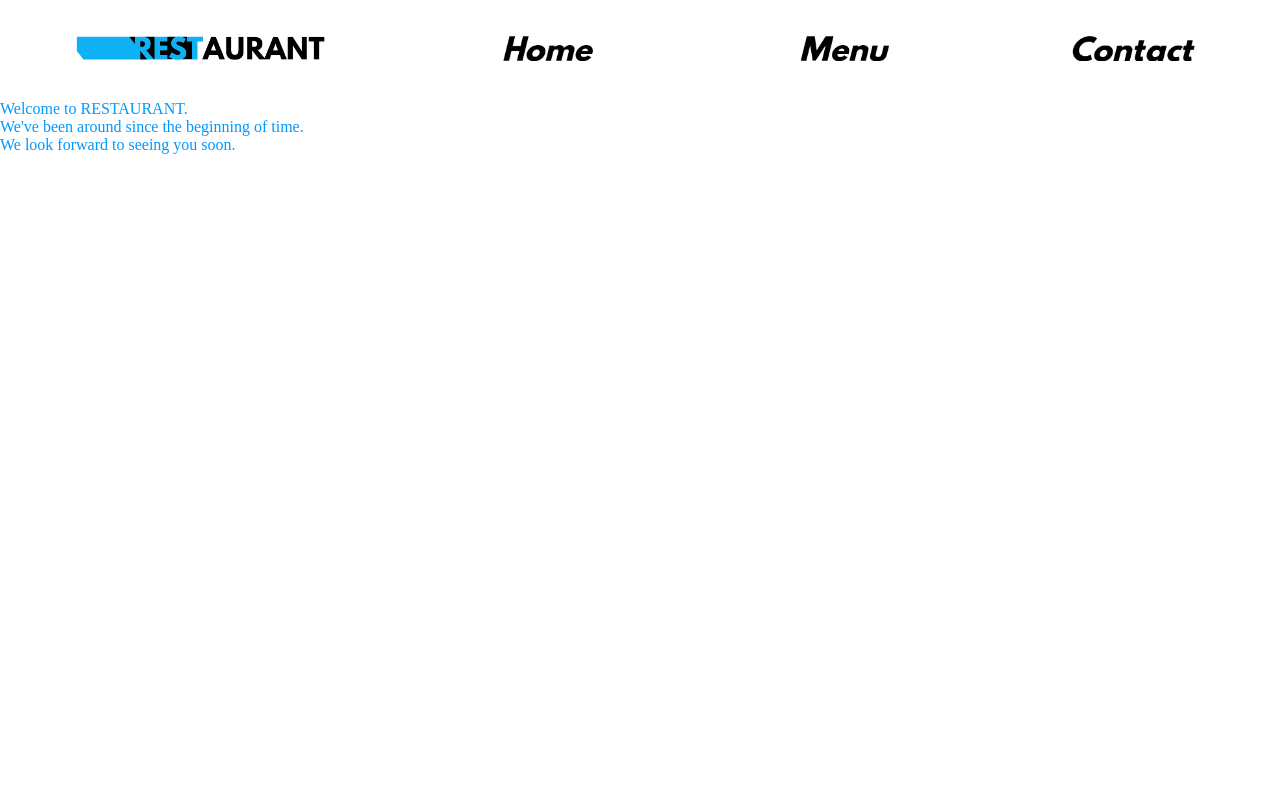
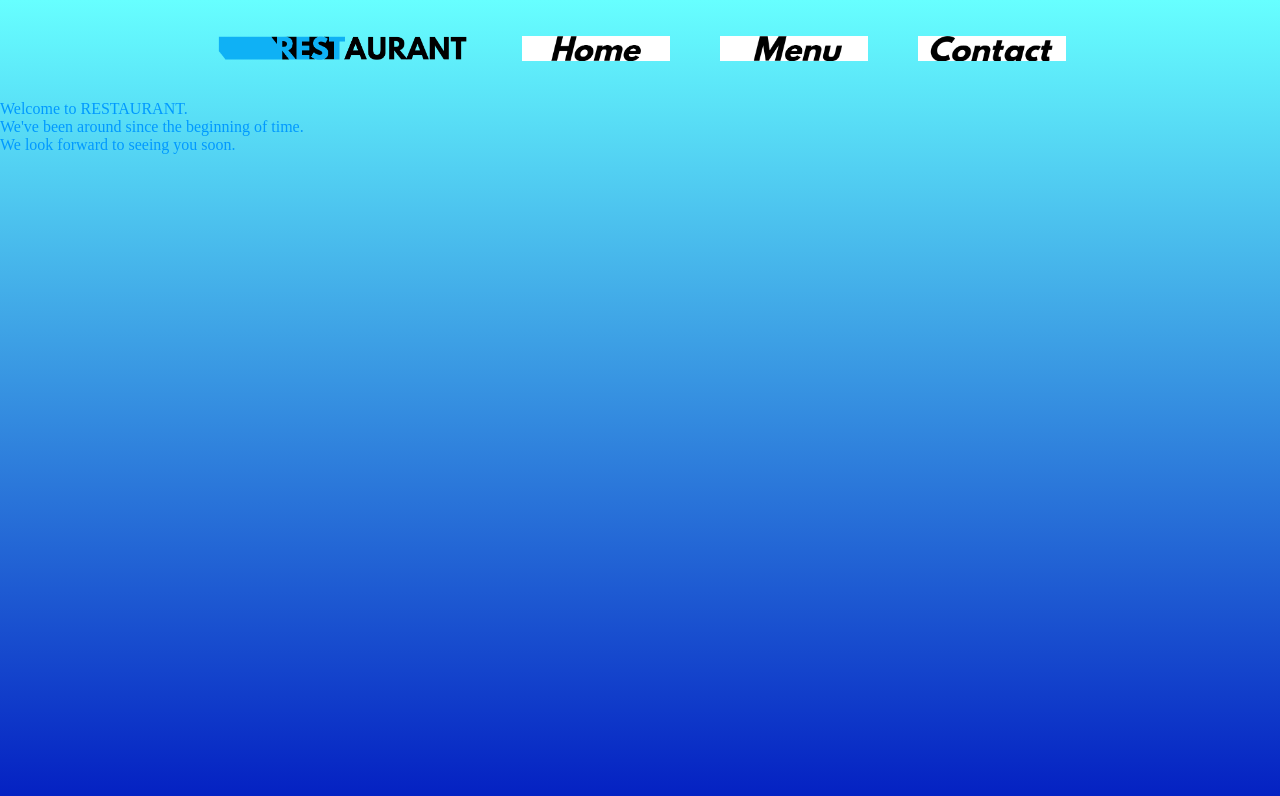
Before and after one commit to nofxboy1234/odin-restaurant-page, a plain HTML site: page index.html in a window 1280 px wide. Drawn offline with Linux system fonts and the light colour scheme.

Commit message:
Add gradient to background

```diff
--- a/index.css
+++ b/index.css
@@ -2,6 +2,11 @@
   padding: 0;
   margin: 0;
   box-sizing: border-box;
+}
+
+body {
+  height: 100vh;
+  background: linear-gradient(180deg, rgb(103, 255, 255), rgb(4, 32, 194));
 }
 
 #logo {
@@ -18,8 +23,9 @@
 
 .flex-container {
   display: flex;
-  justify-content: space-around;
+  justify-content: center;
   align-items: center;
+  gap: 50px;
 
   /* width: 400px; */
   /* width: 100%; */
```
